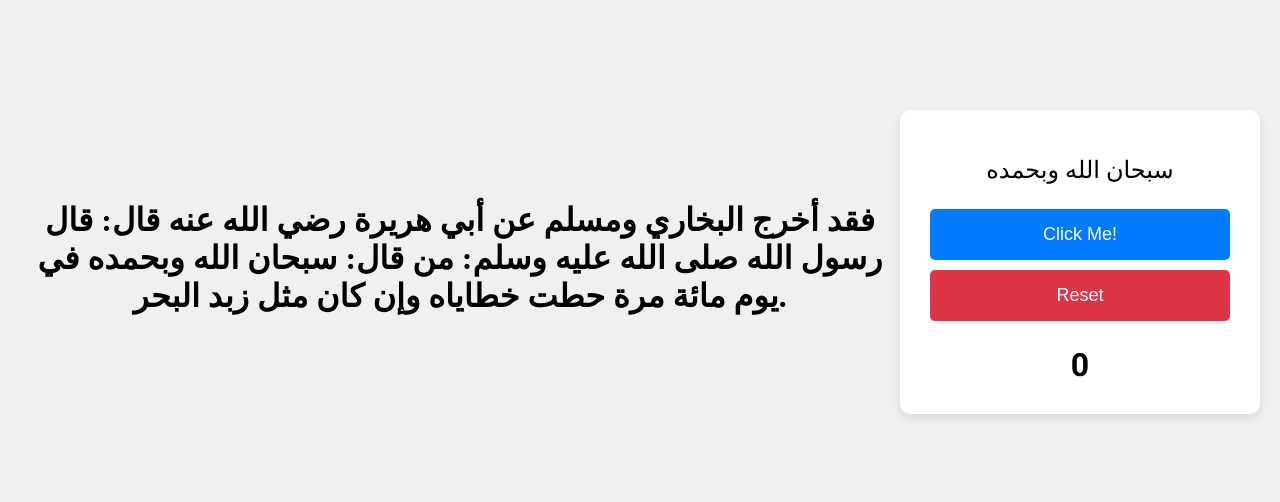
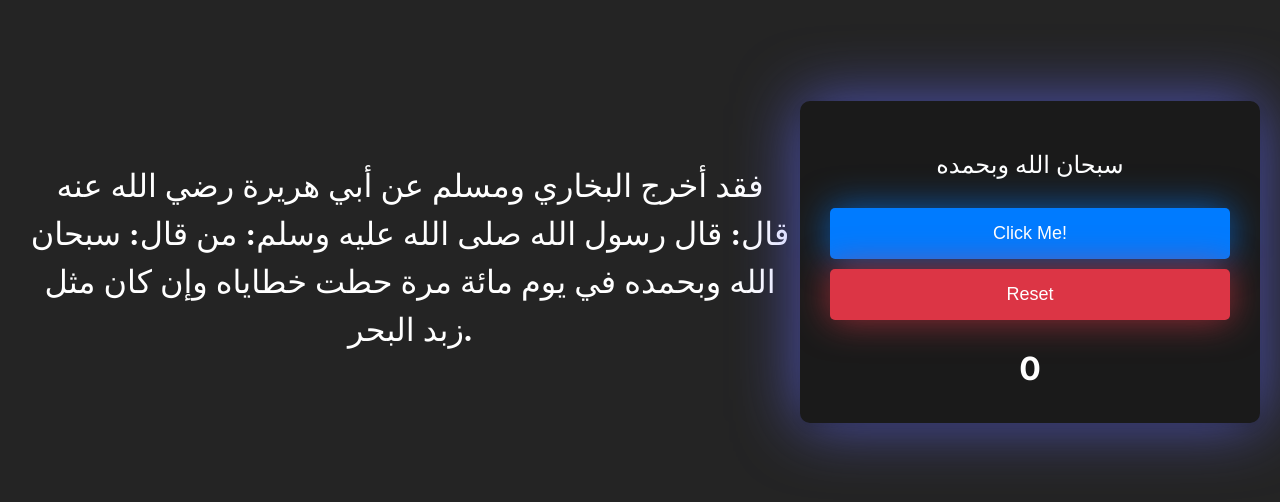
Before and after one commit to mz-dz/They-forgive, a plain HTML site: page index.html in a window 1280 px wide. Shown: the part 138-640 px from the top of the page. Drawn offline with Linux system fonts and the light colour scheme; a web font is replaced by a local one.

Commit message:
Update index.html

```diff
--- a/index.html
+++ b/index.html
@@ -1,15 +1,26 @@
+<!DOCTYPE html>
 <html lang="en">
 <head>
 <meta charset="UTF-8">
 <meta name="viewport" content="width=device-width, initial-scale=1.0">
 <title>Counter Button</title>
-<link rel="stylesheet" href="styles.css">
 <style>
-  @import url('https://fonts.googleapis.com/css2?family=Amiri+Quran&family=Roboto:wght@400;700&display=swap');
+  @import url('https://fonts.googleapis.com/css2?family=Amiri+Quran&family=Inter:wght@400;700&display=swap');
+
+  :root {
+    font-family: 'Inter', Arial, sans-serif;
+    line-height: 1.5;
+    font-weight: 400;
+    color-scheme: light dark;
+    color: rgba(255, 255, 255, 0.87);
+    background-color: #242424;
+    font-synthesis: none;
+    text-rendering: optimizeLegibility;
+    -webkit-font-smoothing: antialiased;
+    -moz-osx-font-smoothing: grayscale;
+  }
 
   body {
-    font-family: 'Roboto', Arial, sans-serif;
-    background-color: #f0f0f0;
     display: flex;
     justify-content: center;
     align-items: center;
@@ -17,16 +28,19 @@
     margin: 0;
     padding: 20px;
     box-sizing: border-box;
+    background-color: #242424;
+    color: #ffffff;
   }
 
   .counter {
     text-align: center;
-    background-color: #fff;
+    background-color: #1a1a1a;
     padding: 30px;
     border-radius: 10px;
     box-shadow: 0 4px 10px rgba(0, 0, 0, 0.1);
-    max-width: 300px;
+    max-width: 400px;
     width: 100%;
+    filter: drop-shadow(0 0 2em #646cffaa);
   }
 
   .counter h1 {
@@ -40,18 +54,20 @@
     cursor: pointer;
     border: none;
     border-radius: 5px;
-    transition: background-color 0.3s, transform 0.1s;
+    transition: background-color 0.3s, transform 0.1s, filter 0.3s;
     margin: 5px 0;
     width: 100%;
+    color: #ffffff;
   }
 
   #counterBtn {
     background-color: #007bff;
-    color: #fff;
+    filter: drop-shadow(0 0 1em #007bffaa);
   }
 
   #counterBtn:hover {
     background-color: #0056b3;
+    filter: drop-shadow(0 0 1.5em #0056b3aa);
   }
 
   #counterBtn:active {
@@ -60,11 +76,12 @@
 
   #resetBtn {
     background-color: #dc3545;
-    color: #fff;
+    filter: drop-shadow(0 0 1em #dc3545aa);
   }
 
   #resetBtn:hover {
     background-color: #c82333;
+    filter: drop-shadow(0 0 1.5em #c82333aa);
   }
 
   #resetBtn:active {
@@ -94,7 +111,7 @@
 </head>
 <body>
   <h1 class="amiri">
-  فقد أخرج البخاري ومسلم عن أبي هريرة رضي الله عنه قال: قال رسول الله صلى الله عليه وسلم: من قال: سبحان الله وبحمده في يوم مائة مرة حطت خطاياه وإن كان مثل زبد البحر.
+    فقد أخرج البخاري ومسلم عن أبي هريرة رضي الله عنه قال: قال رسول الله صلى الله عليه وسلم: من قال: سبحان الله وبحمده في يوم مائة مرة حطت خطاياه وإن كان مثل زبد البحر.
   </h1>
   <div class="counter">
     <h1 class="amiri-quran-regular">سبحان الله وبحمده</h1>
```
